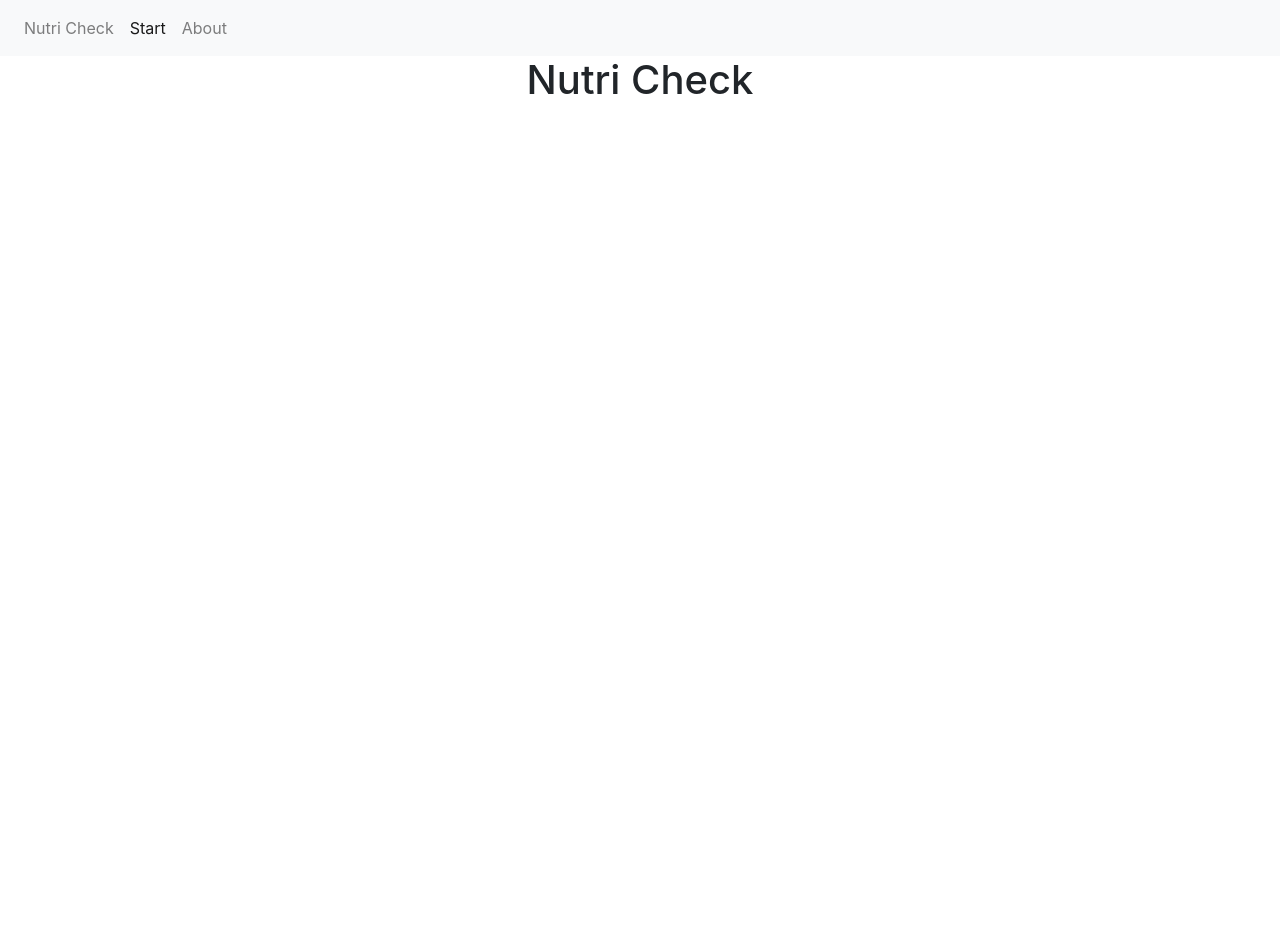
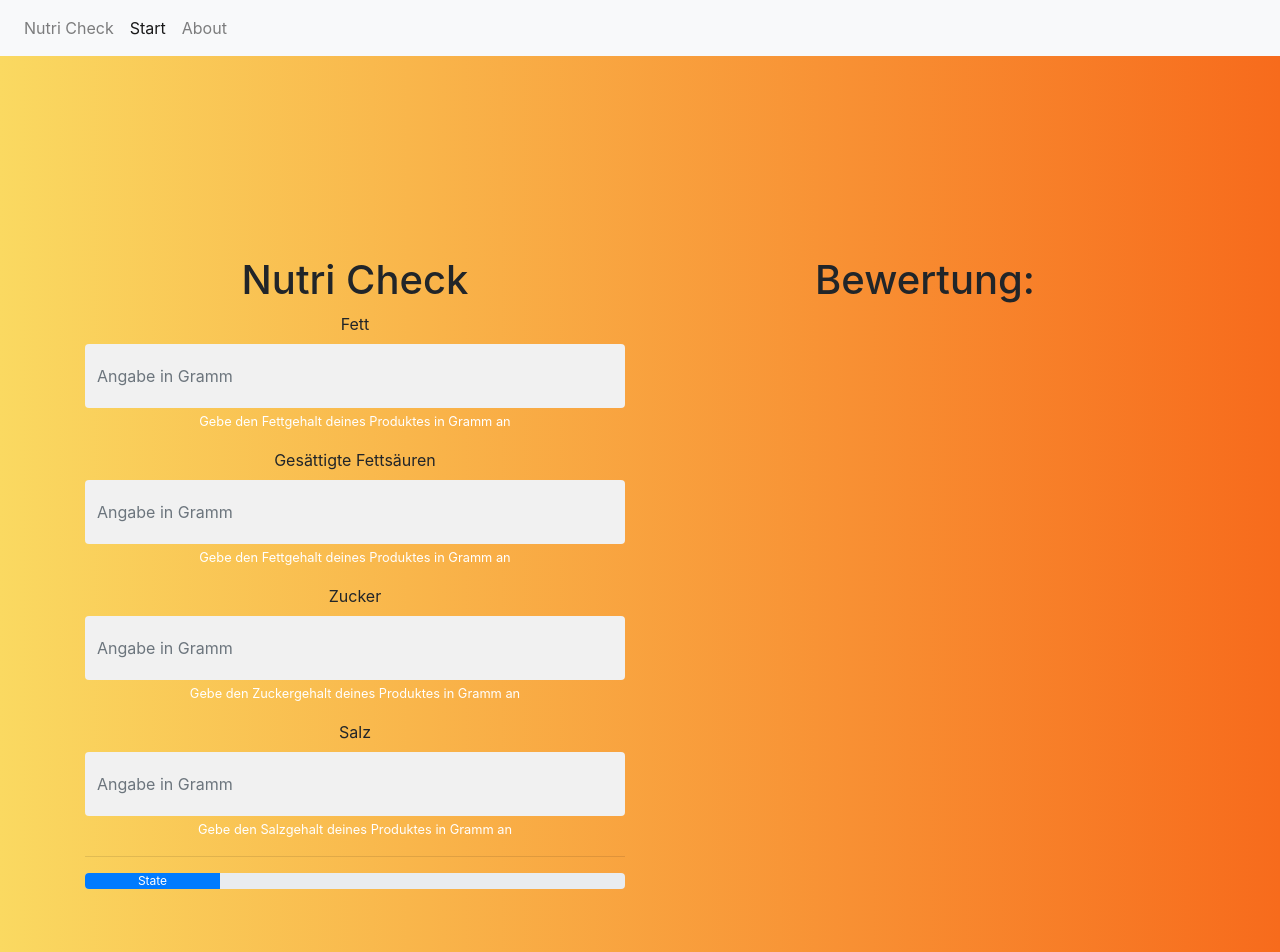
Before and after one commit to MarcoSteinke/Nutri-Check, a plain HTML site: page index.html in a window 1280 px wide. Shown: the top 952 px of the page. Before the commit the page ends 800 px from the top, so only its background shows below. Drawn offline with nearby package versions, Linux system fonts and the light colour scheme.

Commit message:
improve website structure

```diff
--- a/index.html
+++ b/index.html
@@ -16,7 +16,6 @@
       integrity="sha384-ggOyR0iXCbMQv3Xipma34MD+dH/1fQ784/j6cY/iJTQUOhcWr7x9JvoRxT2MZw1T"
       crossorigin="anonymous"
     />
-    <link rel="stylesheet" href="styles/style.css" />
   </head>
   <body>
     <nav class="navbar navbar-expand navbar-light bg-light">
@@ -29,7 +28,41 @@
       </div>
     </nav>
     <div class="container">
-      <h1>Nutri Check</h1>
+        <div class="row">
+            <div class="col">
+                <form method="POST" class="form" action="">
+                    <h1>Nutri Check</h1>
+                    <div class="form-group">
+                    <label for="fat">Fett</label>
+                    <input type="number" name="fat" id="fat" class="form-control" placeholder="Angabe in Gramm" aria-describedby="fat-helper">
+                    <small id="fat-helper">Gebe den Fettgehalt deines Produktes in Gramm an</small>
+                  </div>
+                  <div class="form-group">
+                    <label for="fatacid">Gesättigte Fettsäuren</label>
+                    <input type="text" name="fatacid" id="fatacid" class="form-control" placeholder="Angabe in Gramm" aria-describedby="fatacid-helper">
+                    <small id="fatacid-helper">Gebe den Fettgehalt deines Produktes in Gramm an</small>
+                  </div>
+                  <div class="form-group">
+                    <label for="sugar">Zucker</label>
+                    <input type="text" name="sugar" id="sugar" class="form-control" placeholder="Angabe in Gramm" aria-describedby="sugar-helper">
+                    <small id="sugar-helper">Gebe den Zuckergehalt deines Produktes in Gramm an</small>
+                  </div>
+                  <div class="form-group">
+                    <label for="salt">Salz</label>
+                    <input type="text" name="salt" id="salt" class="form-control" placeholder="Angabe in Gramm" aria-describedby="salt-helper">
+                    <small id="salt-helper">Gebe den Salzgehalt deines Produktes in Gramm an</small>
+                  </div>
+                  <hr>
+                  <div class="progress">
+                      <div class="progress-bar bg-primary" role="progressbar" style="width: 25%;"
+                          aria-valuenow="25" aria-valuemin="0" aria-valuemax="100">State</div>
+                  </div>
+              </form>
+            </div>
+            <div class="col">
+                <h1>Bewertung:</h1>
+            </div>
+        </div>
     </div>
     <!-- Optional JavaScript -->
     <!-- jQuery first, then Popper.js, then Bootstrap JS -->
@@ -48,5 +81,6 @@
       integrity="sha384-JjSmVgyd0p3pXB1rRibZUAYoIIy6OrQ6VrjIEaFf/nJGzIxFDsf4x0xIM+B07jRM"
       crossorigin="anonymous"
     ></script>
+    <link rel="stylesheet" href="styles/style.css" />
   </body>
 </html>
--- a/styles/style.css
+++ b/styles/style.css
@@ -2,3 +2,25 @@
     text-align: center !important;
     margin: auto;
 }
+
+body {
+    height: 1200px;
+    background-color: #FAD961;
+    background-image: linear-gradient(90deg, #FAD961 0%, #F76B1C 100%);
+}
+
+small {
+    color: white !important;
+}
+
+.col {
+    text-align: center;
+    margin: auto;
+    margin-top: 200px;
+}
+
+input, input:focus, input:active {
+    height: 64px !important;
+    border: none !important;
+    background-color: #f1f1f1 !important;
+}
```
